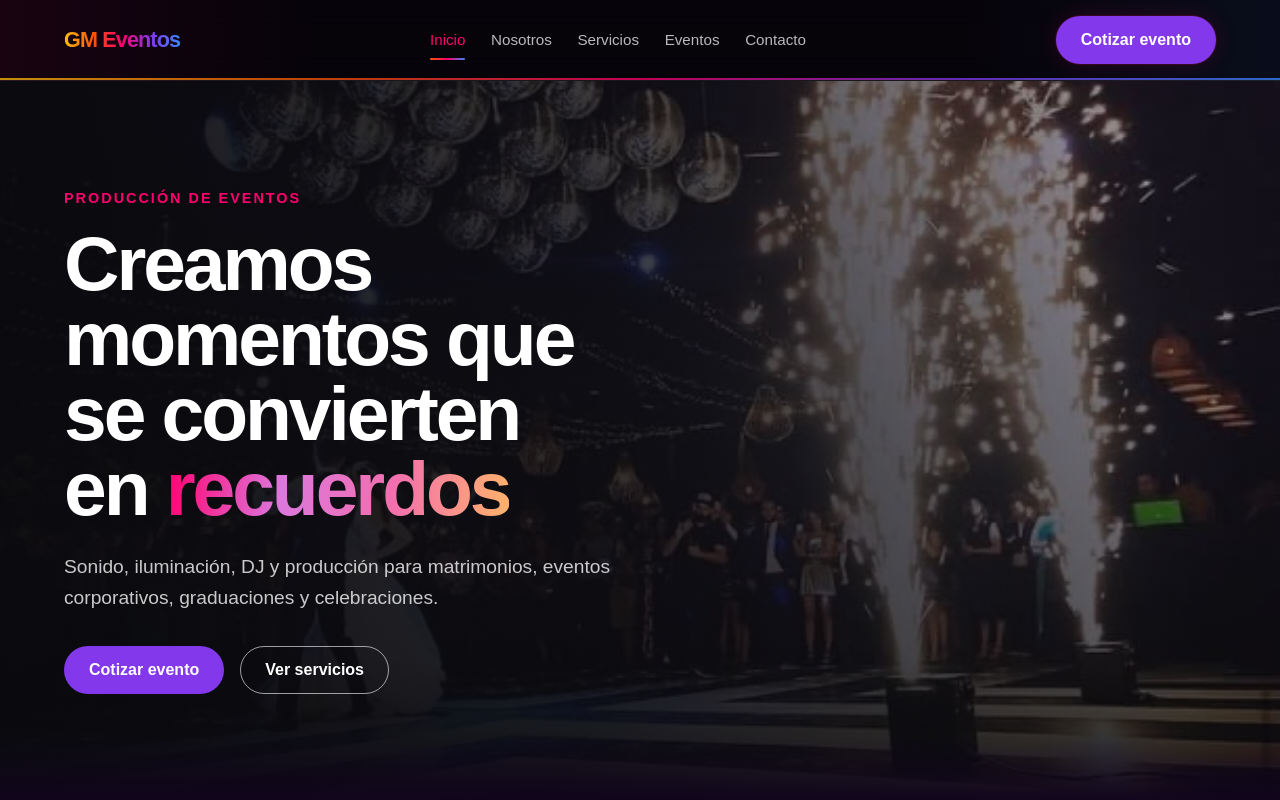
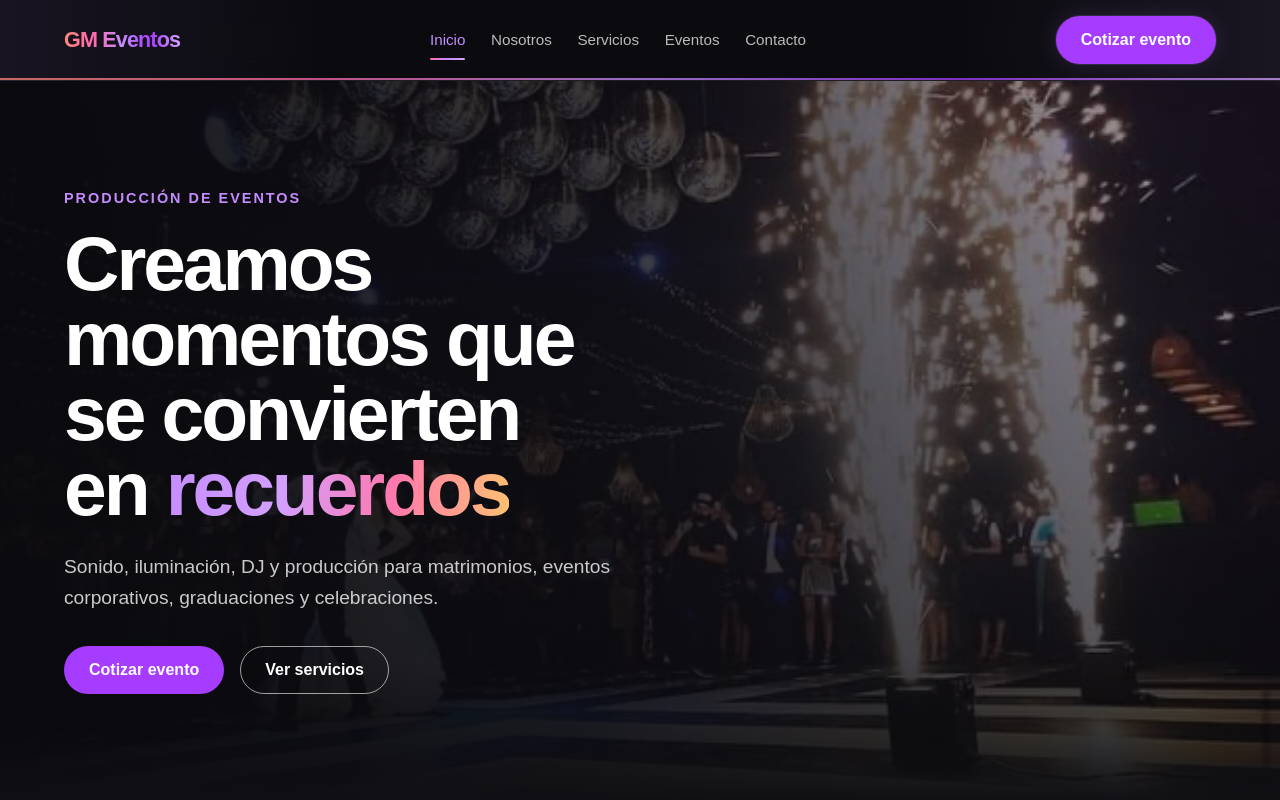
Before and after one commit to allanDev94/Gm-Eventos, a React (Vite) app: page / in a window 1280 px wide. Shown: the top 800 px of the page. Built offline with nearby package versions, Linux system fonts and the light colour scheme.

Commit message:
style: save default color theme

```diff
--- a/src/styles/base/theme.css
+++ b/src/styles/base/theme.css
@@ -1,27 +1,27 @@
 :root {
   /* ========================================
      GM EVENTOS — TEMA GLOBAL
-     Todos los colores del sitio viven aquí
+     PALETA BASE ORIGINAL RECONSTRUIDA
   ======================================== */
 
   /* ========================================
      IDENTIDAD PRINCIPAL
   ======================================== */
 
-  --color-primary: #ff006e;
-  --color-primary-rgb: 255, 0, 110;
+  --color-primary: #c58cff;
+  --color-primary-rgb: 197, 140, 255;
 
-  --color-primary-strong: #8338ec;
-  --color-primary-strong-rgb: 131, 56, 236;
+  --color-primary-strong: #a63cff;
+  --color-primary-strong-rgb: 166, 60, 255;
 
-  --color-primary-soft: #3a86ff;
-  --color-primary-soft-rgb: 58, 134, 255;
+  --color-primary-soft: #d4a1ff;
+  --color-primary-soft-rgb: 212, 161, 255;
 
-  --color-accent-orange: #fb5607;
-  --color-accent-orange-rgb: 251, 86, 7;
+  --color-accent-orange: #ff6aae;
+  --color-accent-orange-rgb: 255, 106, 174;
 
-  --color-accent-yellow: #ffbe0b;
-  --color-accent-yellow-rgb: 255, 190, 11;
+  --color-accent-yellow: #ff8875;
+  --color-accent-yellow-rgb: 255, 136, 117;
 
   /* ========================================
      COLORES COMPLEMENTARIOS
@@ -75,15 +75,15 @@
      FONDOS GENERALES
   ======================================== */
 
-  --color-background: #10051c;
-  --color-background-deep: #07020d;
-  --color-background-alt: #1a0928;
+  --color-background: #101014;
+  --color-background-deep: #08080c;
+  --color-background-alt: #0d0d12;
 
-  --color-surface: #21102f;
-  --color-surface-elevated: #2d1640;
+  --color-surface: #15151b;
+  --color-surface-elevated: #18181f;
 
-  --color-surface-dark: #120a1d;
-  --color-surface-deep: #08040e;
+  --color-surface-dark: #101014;
+  --color-surface-deep: #08080c;
 
   /* ========================================
      TONOS OSCUROS / OVERLAYS
@@ -110,8 +110,8 @@
   --color-modal-control: #0b0b0f;
   --color-modal-control-rgb: 11, 11, 15;
 
-  --color-header-overlay: #060409;
-  --color-header-overlay-rgb: 6, 4, 9;
+  --color-header-overlay: #0b0b0f;
+  --color-header-overlay-rgb: 11, 11, 15;
 
   --color-portfolio-backdrop: #050508;
   --color-portfolio-backdrop-rgb: 5, 5, 8;
@@ -126,9 +126,9 @@
   --color-hero-background: #0a0a0e;
   --color-hero-background-rgb: 10, 10, 14;
 
-  --color-story-media-background: #08080b;
+  --color-story-media-background: #18181f;
   --color-story-border: #17121d;
-  --color-story-surface: #15151a;
+  --color-story-surface: #15151b;
 
   --color-service-card-background: #17171d;
 
@@ -162,7 +162,7 @@
 
   --color-gradient-text-fallback: #d99cff;
 
-  --color-button-primary-hover: #922be8;
+  --color-button-primary-hover: #b369f5;
 
   /* ========================================
      GRADIENTE CONTACTO - INTRO
@@ -201,7 +201,7 @@
      SUPERFICIES ADICIONALES
   ======================================== */
 
-  --color-portfolio-card-background: #111117;
+  --color-portfolio-card-background: #18181f;
 
   /* ========================================
      GRADIENTES ADICIONALES
@@ -212,9 +212,9 @@
   --color-event-gradient-middle: #ff7caf;
   --color-event-gradient-end: #ffc878;
 
-  --color-gradient-purple: #dc78dd;
-  --color-gradient-pink: #f36fae;
-  --color-gradient-orange: #ffb36b;
+  --color-gradient-purple: #d3a0ff;
+  --color-gradient-pink: #ff78ae;
+  --color-gradient-orange: #ffc171;
 
   /* ========================================
      NEGRO Y BLANCO
```
